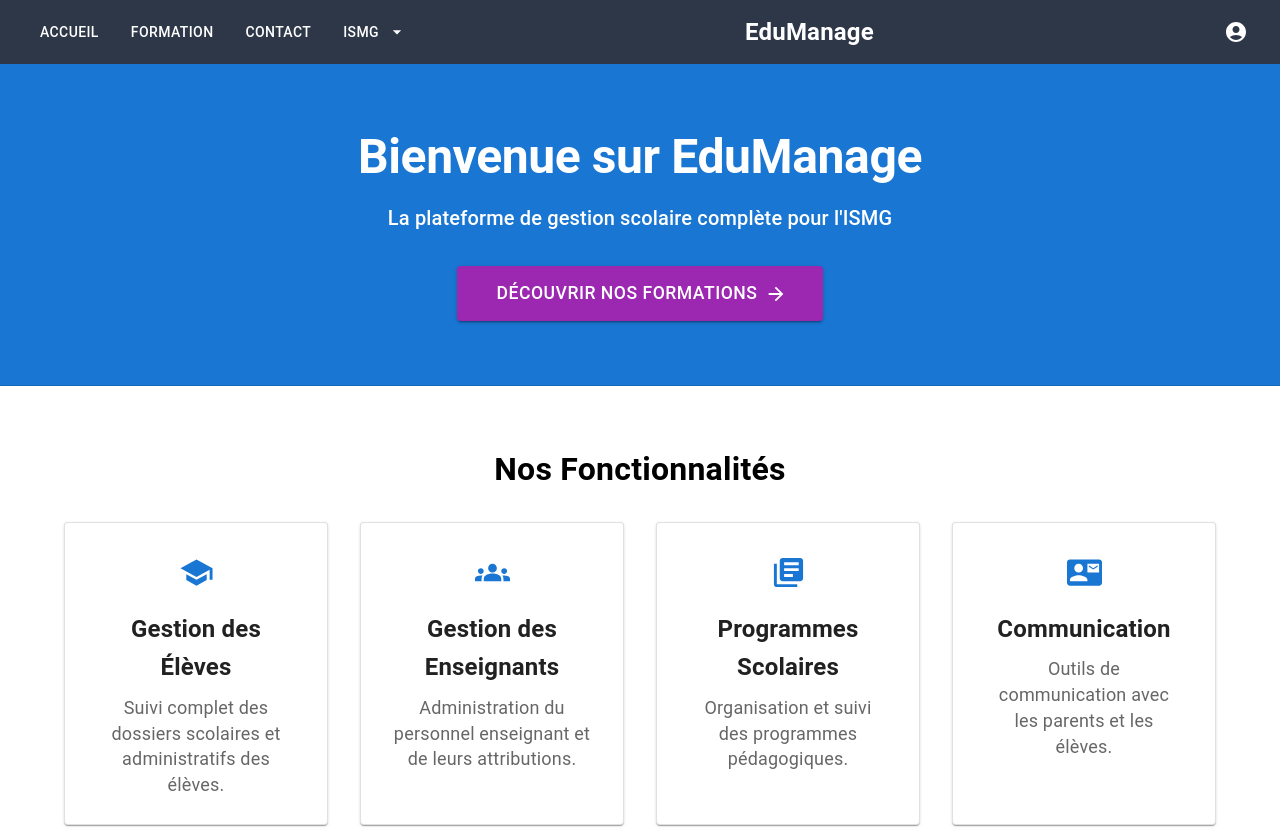
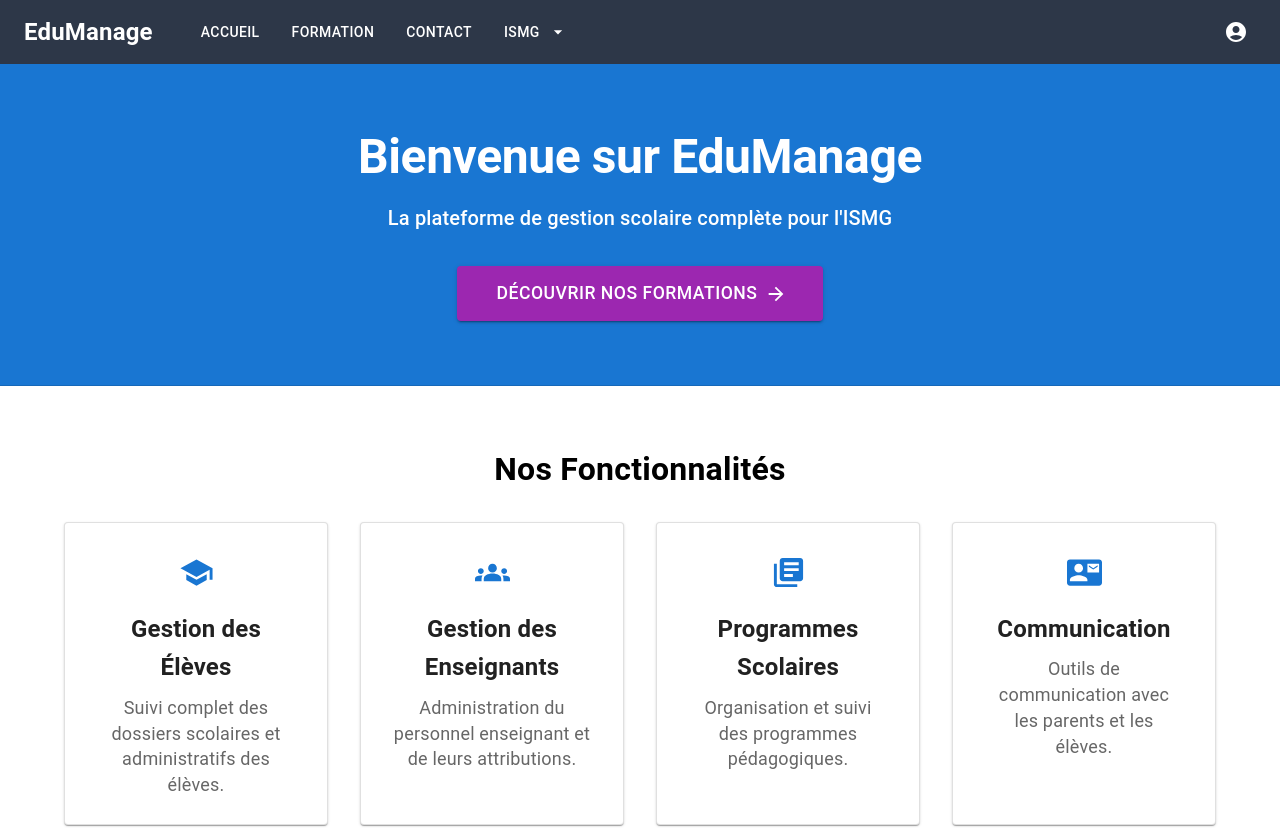
Before and after one commit to kabaconde2024/Mes_sites, a React (Create React App) app in the folder gestions_ecoles/: page /Accueil in a window 1280 px wide. Shown: the top 828 px of the page. Built offline with nearby package versions, Linux system fonts and the light colour scheme.

Commit message:
Ajout des dernières dépendances manquantes

```diff
--- a/gestions_ecoles/src/Pages/Header.js
+++ b/gestions_ecoles/src/Pages/Header.js
@@ -83,7 +83,7 @@ const Header = () => {
         boxShadow: 'none',
       }}
     >
-      <Toolbar sx={{ justifyContent: 'space-between', minHeight: { xs: 56, sm: 64 } }}>
+      <Toolbar sx={{ minHeight: { xs: 56, sm: 64 } }}>
         {/* Mobile Menu Toggle */}
         {isMobile && (
           <IconButton
@@ -97,10 +97,22 @@ const Header = () => {
           </IconButton>
         )}
 
-        {/* Navigation Links (Left Side) */}
-        <Box sx={{ display: 'flex', alignItems: 'center' }}>
-          {!isMobile ? (
-            navLinks.map((link, index) => (
+        {/* Logo or App Name (Now on the left) */}
+        <Typography
+          variant="h6"
+          sx={{
+            fontWeight: 600,
+            mr: { xs: 0, sm: 4 },
+            fontSize: { xs: '1rem', sm: '1.25rem', md: '1.5rem' }
+          }}
+        >
+          EduManage
+        </Typography>
+
+        {/* Navigation Links (Next to logo on desktop) */}
+        {!isMobile && (
+          <Box sx={{ display: 'flex', alignItems: 'center', flexGrow: 1 }}>
+            {navLinks.map((link, index) => (
               link.submenu ? (
                 <Button
                   key={index}
@@ -123,23 +135,9 @@ const Header = () => {
                   {link.label}
                 </Button>
               )
-            ))
-          ) : null}
-        </Box>
-
-        {/* Logo or App Name (Center on Desktop, Adjusted on Mobile) */}
-        <Typography
-          variant="h6"
-          sx={{
-            flexGrow: isMobile ? 1 : 0,
-            fontWeight: 600,
-            textAlign: { xs: 'center', sm: 'left' },
-            mx: { xs: 0, sm: 2 },
-            fontSize: { xs: '1rem', sm: '1.25rem', md: '1.5rem' }
-          }}
-        >
-          EduManage
-        </Typography>
+            ))}
+          </Box>
+        )}
 
         {/* Institution Submenu */}
         <Popover
@@ -221,7 +219,7 @@ const Header = () => {
         </Drawer>
 
         {/* Profile Menu (Right Side) */}
-        <Box sx={{ display: 'flex', alignItems: 'center' }}>
+        <Box sx={{ marginLeft: 'auto' }}>
           <IconButton
             aria-label="account of current user"
             aria-controls="menu-appbar"
@@ -229,7 +227,6 @@ const Header = () => {
             onClick={handleMenu}
             color="inherit"
             sx={{
-              ml: 2,
               '&:hover': {
                 backgroundColor: 'rgba(255, 255, 255, 0.1)'
               },
```
